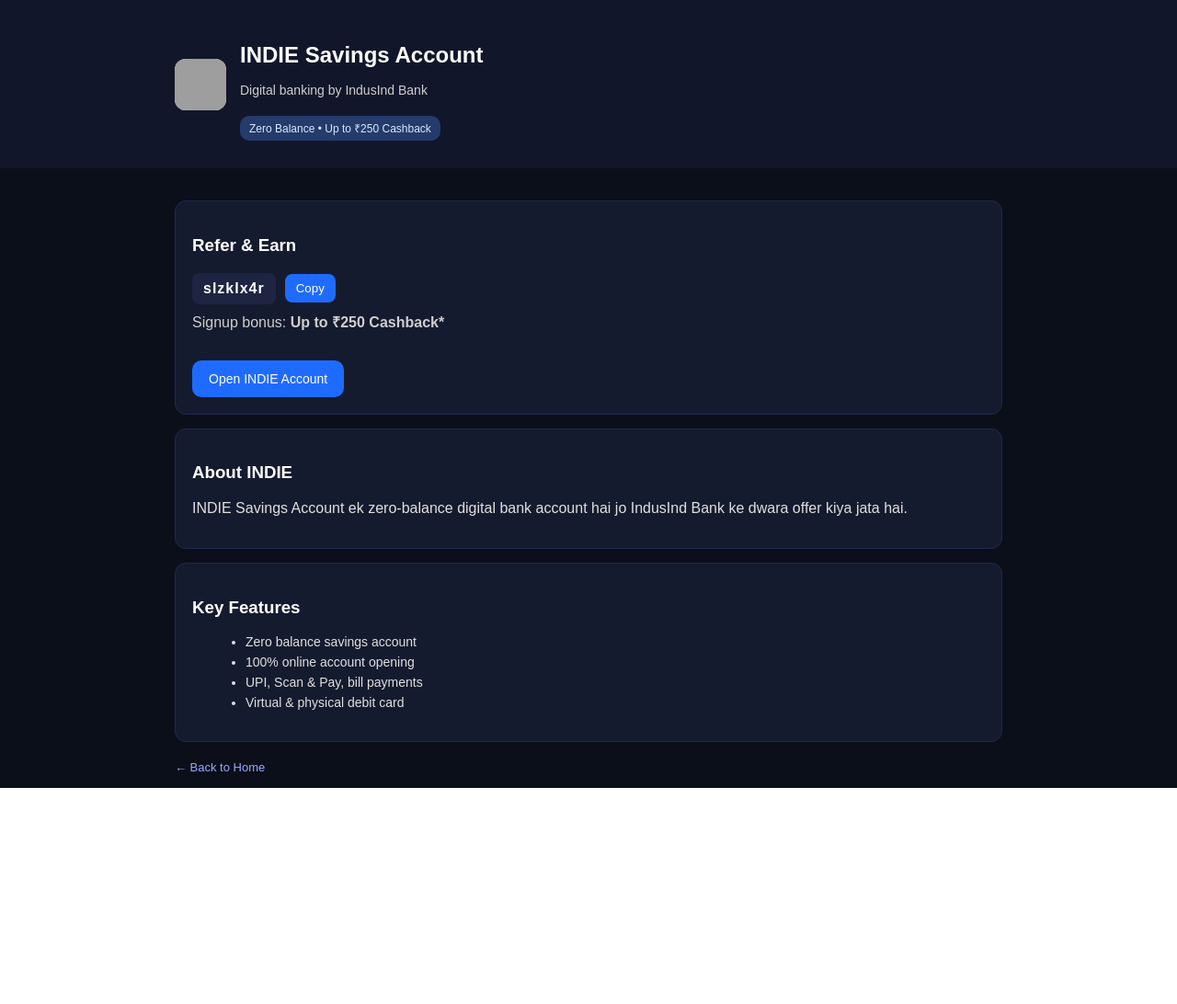
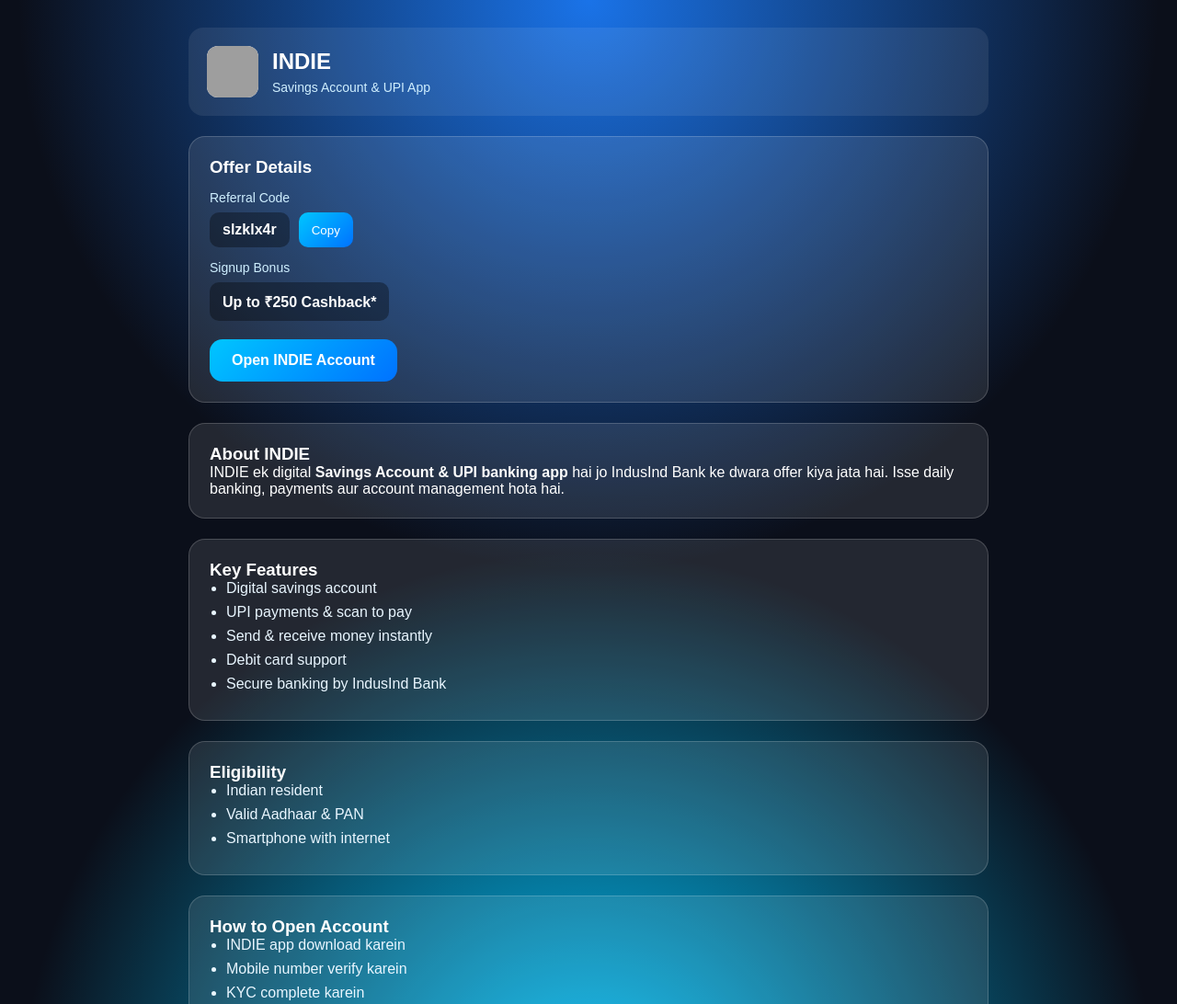
Before and after one commit to Rijussj/Cashback-Refer-Offers, a plain HTML site: page indie.html in a window 1280 px wide. Shown: the top 1092 px of the page at 92% size. Before the commit the page ends 857 px from the top, so only its background shows below. Drawn offline with Linux system fonts and the light colour scheme; grey boxes are pictures that could not be loaded.

Commit message:
Update indie.html

```diff
--- a/indie.html
+++ b/indie.html
@@ -2,138 +2,134 @@
 <html lang="en">
 <head>
 <meta charset="UTF-8">
-<title>INDIE Savings Account – Refer & Earn</title>
+<title>INDIE – Savings Account & UPI | Refer & Earn</title>
 <meta name="viewport" content="width=device-width, initial-scale=1.0">
 
-<meta name="description" content="Open INDIE Savings Account by IndusInd Bank. Zero balance digital account. Use referral code slzklx4r and earn up to ₹250 cashback.">
+<meta name="description" content="INDIE Savings Account & UPI app by IndusInd Bank. Refer & Earn using referral code slzklx4r.">
 
 <style>
-/* 🔴 VERY IMPORTANT */
-html, body{
-  width:100%;
-  height:100%;
+/* ===== GLOBAL RESET ===== */
+*{
+  box-sizing:border-box;
   margin:0;
   padding:0;
-  font-family:Arial, Helvetica, sans-serif;
+  font-family: Arial, Helvetica, sans-serif;
 }
 
-/* ✅ BACKGROUND FIX */
-.page{
+html, body{
   min-height:100vh;
-  background:#0b0f1a;
+}
+
+/* ===== PAYTM STYLE BACKGROUND ===== */
+body{
+  background:
+    radial-gradient(circle at bottom, #00c6ff 0%, transparent 45%),
+    radial-gradient(circle at top, #1a73e8 0%, transparent 45%),
+    #0b0f1a;
   color:#ffffff;
 }
 
-/* Header */
-header{
-  background:#11162a;
-  padding:30px 20px;
-}
-.header-box{
+/* ===== LAYOUT ===== */
+.wrapper{
   max-width:900px;
   margin:auto;
+  padding:30px 15px;
+}
+
+/* ===== HEADER ===== */
+.header{
   display:flex;
   align-items:center;
   gap:15px;
+  background:rgba(255,255,255,0.08);
+  padding:20px;
+  border-radius:16px;
 }
-.app-icon{
+.header img{
   width:56px;
   height:56px;
   border-radius:12px;
-  background:#ffffff;
+  background:#fff;
 }
-.header-text h1{
+.header h1{
   font-size:24px;
+  margin:0;
 }
-.header-text p{
+.header p{
   margin-top:6px;
-  color:#cfcfcf;
+  color:#cfefff;
   font-size:14px;
 }
-.badge{
-  display:inline-block;
-  margin-top:6px;
-  padding:5px 10px;
-  font-size:12px;
-  border-radius:10px;
-  background:#243b6b;
-  color:#dbe8ff;
+
+/* ===== CARD ===== */
+.card{
+  background:rgba(255,255,255,0.10);
+  border:1px solid rgba(255,255,255,0.18);
+  border-radius:18px;
+  padding:22px;
+  margin-top:22px;
 }
 
-/* Container */
-.container{
-  max-width:900px;
-  margin:20px auto;
-  padding:15px;
+/* ===== INFO ===== */
+.label{
+  margin-top:14px;
+  font-size:14px;
+  color:#cfefff;
 }
-
-/* Card */
-.card{
-  background:#151b2f;
-  border-radius:12px;
-  padding:18px;
-  margin-bottom:15px;
-  border:1px solid #22284a;
-}
-
-/* Referral */
-.ref-row{
+.row{
   display:flex;
-  align-items:center;
+  flex-wrap:wrap;
   gap:10px;
   margin-top:8px;
 }
-.ref-code{
-  background:#1e2542;
-  padding:8px 12px;
-  border-radius:8px;
+.value{
+  background:rgba(0,0,0,0.35);
+  padding:10px 14px;
+  border-radius:10px;
   font-weight:bold;
-  letter-spacing:1px;
 }
-.copy-btn{
-  padding:8px 12px;
-  background:#1f6bff;
+.copy{
+  padding:10px 14px;
+  background:linear-gradient(135deg,#00c6ff,#0072ff);
   border:none;
-  border-radius:8px;
+  border-radius:10px;
   color:#fff;
   cursor:pointer;
 }
 
-/* Button */
+/* ===== BUTTON ===== */
 .btn{
   display:inline-block;
-  margin-top:15px;
-  padding:12px 18px;
-  background:#1f6bff;
+  margin-top:20px;
+  padding:14px 24px;
+  background:linear-gradient(135deg,#00c6ff,#0072ff);
   color:#fff;
   text-decoration:none;
-  border-radius:10px;
+  border-radius:14px;
+  font-weight:600;
+}
+
+/* ===== LIST ===== */
+ul{
+  margin-left:18px;
+}
+ul li{
+  margin-bottom:8px;
+  color:#e9f6ff;
+}
+
+/* ===== BACK ===== */
+.back{
+  display:block;
+  margin-top:28px;
+  color:#9fdcff;
+  text-decoration:none;
   font-size:14px;
 }
 
-/* List */
-ul{
-  margin-top:10px;
-  margin-left:18px;
-}
-ul li{
-  margin-bottom:6px;
-  font-size:14px;
-  color:#e0e0e0;
-}
-
-/* Back */
-.back{
-  display:block;
-  margin-top:20px;
-  font-size:13px;
-  color:#9aa8ff;
-  text-decoration:none;
-}
-
-/* Mobile */
+/* ===== MOBILE ===== */
 @media(max-width:600px){
-  .header-box{
+  .header{
     flex-direction:column;
     align-items:flex-start;
   }
@@ -143,54 +139,77 @@
 
 <body>
 
-<!-- 🔴 PAGE WRAPPER -->
-<div class="page">
+<div class="wrapper">
 
-<header>
-  <div class="header-box">
-    <img class="app-icon"
-         src="https://play-lh.googleusercontent.com/qy1nK2i6PLrD5YDe5er0q827BfEz7fDeZ8fqn_yNxkUbDA3jpjcM0oGWNME-mTYs5bs=s48-rw"
-         alt="INDIE App">
-    <div class="header-text">
-      <h1>INDIE Savings Account</h1>
-      <p>Digital banking by IndusInd Bank</p>
-      <span class="badge">Zero Balance • Up to ₹250 Cashback</span>
+  <!-- HEADER -->
+  <div class="header">
+    <img src="https://play-lh.googleusercontent.com/qy1nK2i6PLrD5YDe5er0q827BfEz7fDeZ8fqn_yNxkUbDA3jpjcM0oGWNME-mTYs5bs=s48-rw" alt="INDIE App">
+    <div>
+      <h1>INDIE</h1>
+      <p>Savings Account & UPI App</p>
     </div>
   </div>
-</header>
 
-<div class="container">
+  <!-- OFFER DETAILS (SAME AS OTHER PAGES) -->
+  <div class="card">
+    <h3>Offer Details</h3>
 
-  <div class="card">
-    <h3>Refer & Earn</h3>
-    <div class="ref-row">
-      <span class="ref-code" id="refCode">slzklx4r</span>
-      <button class="copy-btn" onclick="copyCode()">Copy</button>
+    <div class="label">Referral Code</div>
+    <div class="row">
+      <span class="value" id="refCode">slzklx4r</span>
+      <button class="copy" onclick="copyText()">Copy</button>
     </div>
-    <p style="margin-top:8px;color:#cfcfcf;">
-      Signup bonus: <b>Up to ₹250 Cashback*</b>
-    </p>
+
+    <div class="label">Signup Bonus</div>
+    <div class="row">
+      <span class="value">Up to ₹250 Cashback*</span>
+    </div>
 
     <a class="btn" href="https://indieapp-referral.onelink.me/WEEF/slzklx4r">
       Open INDIE Account
     </a>
   </div>
 
+  <!-- ABOUT -->
   <div class="card">
     <h3>About INDIE</h3>
-    <p style="margin-top:8px;color:#e0e0e0;">
-      INDIE Savings Account ek zero-balance digital bank account hai
-      jo IndusInd Bank ke dwara offer kiya jata hai.
+    <p>
+      INDIE ek digital <b>Savings Account & UPI banking app</b> hai
+      jo IndusInd Bank ke dwara offer kiya jata hai. Isse daily
+      banking, payments aur account management hota hai.
     </p>
   </div>
 
+  <!-- FEATURES -->
   <div class="card">
     <h3>Key Features</h3>
     <ul>
-      <li>Zero balance savings account</li>
-      <li>100% online account opening</li>
-      <li>UPI, Scan & Pay, bill payments</li>
-      <li>Virtual & physical debit card</li>
+      <li>Digital savings account</li>
+      <li>UPI payments & scan to pay</li>
+      <li>Send & receive money instantly</li>
+      <li>Debit card support</li>
+      <li>Secure banking by IndusInd Bank</li>
+    </ul>
+  </div>
+
+  <!-- ELIGIBILITY -->
+  <div class="card">
+    <h3>Eligibility</h3>
+    <ul>
+      <li>Indian resident</li>
+      <li>Valid Aadhaar & PAN</li>
+      <li>Smartphone with internet</li>
+    </ul>
+  </div>
+
+  <!-- HOW TO OPEN -->
+  <div class="card">
+    <h3>How to Open Account</h3>
+    <ul>
+      <li>INDIE app download karein</li>
+      <li>Mobile number verify karein</li>
+      <li>KYC complete karein</li>
+      <li>Account activate ho jayega</li>
     </ul>
   </div>
 
@@ -198,19 +217,12 @@
 
 </div>
 
-</div>
-
 <script>
-function copyCode(){
-  const t = document.getElementById("refCode").innerText;
-  const i = document.createElement("input");
-  i.value = t;
-  document.body.appendChild(i);
-  i.select();
-  i.setSelectionRange(0,99999);
-  document.execCommand("copy");
-  document.body.removeChild(i);
-  alert("Referral code copied!");
+function copyText(){
+  navigator.clipboard.writeText(
+    document.getElementById("refCode").innerText
+  );
+  alert("Referral code copied");
 }
 </script>
 
```
